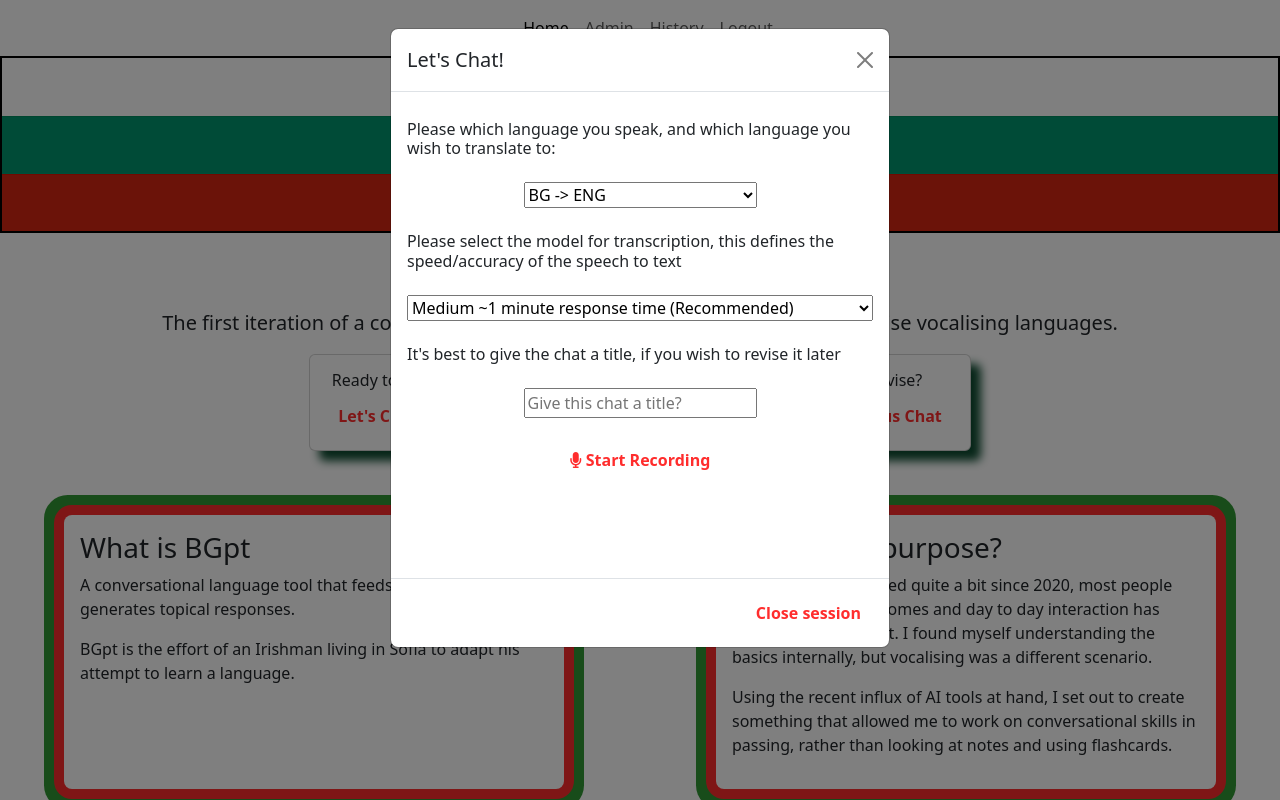
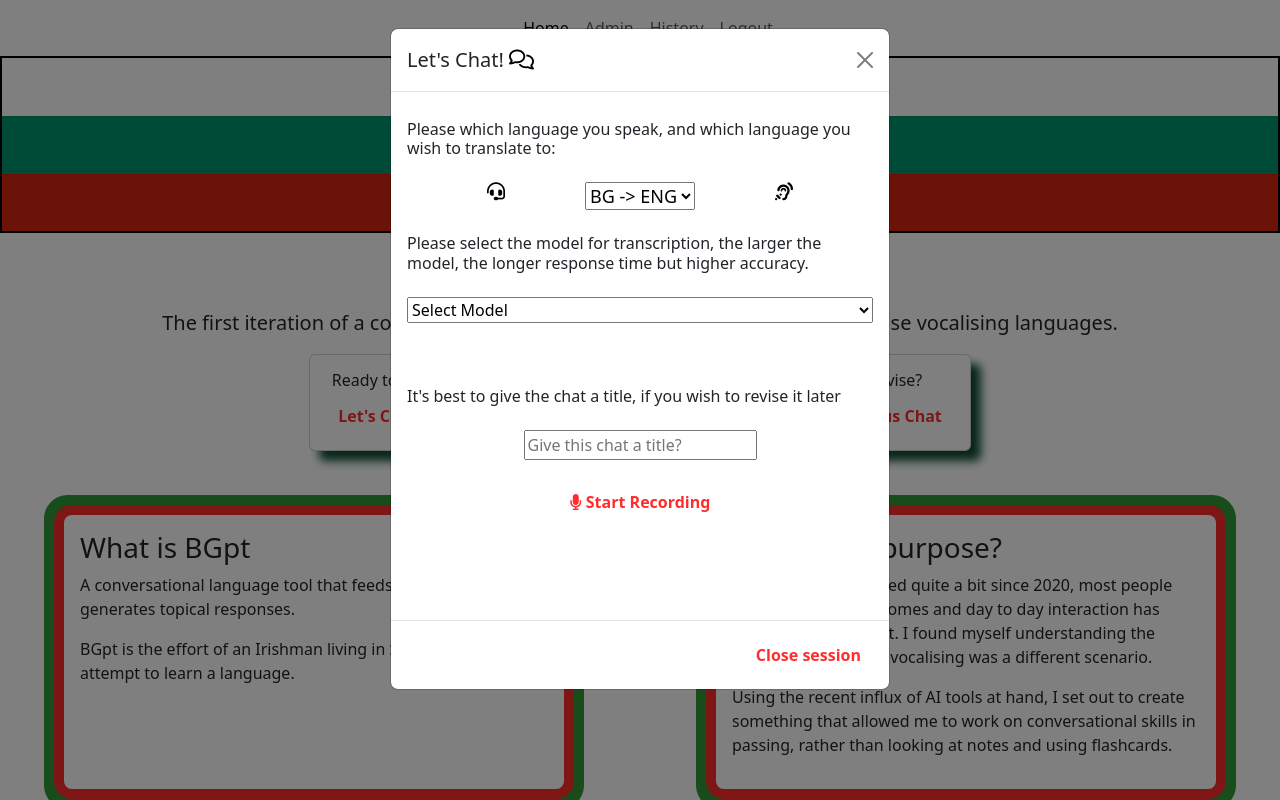
Before and after one commit to dermotbg/CS50W_final_project, a Django app: page / in a window 1280 px wide, after a click on "Let's Chat!". Run offline with Django 4.2, Linux system fonts and the light colour scheme; a user stored in the database is signed in; data comes from the database, SQL or seed files in the repository; both versions use the stored data as it was after the commit; some libraries are stand-ins or nearby versions.

Commit message:
Update chat modal / Add model desc cards

```diff
--- a/BGpt/static/BGpt/styles.css
+++ b/BGpt/static/BGpt/styles.css
@@ -278,9 +278,14 @@ body .resp {
   margin: 12px 0 12px 0;
 }
 
-#lang-selector {
-  max-width: 50%;
-  margin-left: 25%;
+#lang-container {
+  display: flex;
+  flex-direction: row;
+  justify-content: space-evenly;
+}
+
+#lang-container > * {
+  font-size: large;
 }
 
 #chat-title {
@@ -447,5 +452,14 @@ footer {
     -webkit-transform: translateX(100%);
   }
 }
+.model-inactive {
+  display: none;
+  transform: translate(100%);
+}
+
+.model-active {
+  display: block;
+  transform: translate(0%);
+}
 
 /*# sourceMappingURL=styles.css.map */
--- a/BGpt/static/BGpt/styles.scss
+++ b/BGpt/static/BGpt/styles.scss
@@ -305,9 +305,14 @@ body{
 #chat-modal > * {
     margin: 12px 0 12px 0;
 }
-#lang-selector{
-    max-width: 50%;
-    margin-left: 25%;
+
+#lang-container{
+    display: flex;
+    flex-direction: row;
+    justify-content: space-evenly;
+}
+#lang-container > * {
+    font-size: large;
 }
 #chat-title{
     max-width: 50%;
@@ -485,3 +490,15 @@ footer{
         -webkit-transform: translateX(100%);
     }
 }
+// #collapseBase, #collapseMid, #collapseLarge{
+//     display: none;
+//     max-height: 0;
+// }
+.model-inactive{
+    display: none;
+    transform: translate(100%);
+}
+.model-active{
+    display: block;
+    transform: translate(0%);
+}
--- a/BGpt/templates/BGpt/index.html
+++ b/BGpt/templates/BGpt/index.html
@@ -88,21 +88,73 @@
     <div class="modal-dialog">
       <div class="modal-content">
         <div class="modal-header">
-          <h1 class="modal-title fs-5" id="exampleModalLabel">Let's Chat!</h1>
+          <h1 class="modal-title fs-5" id="exampleModalLabel">Let's Chat! <i class="fa-regular fa-comments" style="color: #000000;"></i></h1>
           <button type="button" class="btn-close cls-sess" data-bs-dismiss="modal" aria-label="Close"></button>
         </div>
         <div class="modal-body" id="chat-modal">
           <h6>Please which language you speak, and which language you wish to translate to:</h6>
-          <select name="lang" id="lang-selector">
-              <option value="bg-en" selected="selected">BG -> ENG</option>
-              <option value="en-bg">ENG -> BG</option>
+
+          <div id="lang-container">
+            <i class="fa-solid fa-headset" style="color: #000000;"></i>
+            <select name="lang" id="lang-selector">
+                <option value="bg-en" selected="selected">BG -> ENG</option>
+                <option value="en-bg">ENG -> BG</option>
+            </select>
+            <i class="fa-solid fa-ear-listen" style="color: #000000;"></i>
+
+          </div>
+          <h6>Please select the model for transcription, the larger the model, the longer response time but higher accuracy.</h6>
+          <select name="model" id="model_selector" onchange="changeTip()">
+            <option value="select" selected="selected" disabled>Select Model</option>
+              <option value="base">Base</option>
+              <option value="med" >Medium</option>
+              <option value="large">Large</option>
           </select>
-          <h6>Please select the model for transcription, this defines the speed/accuracy of the speech to text</h6>
-          <select name="model" id="model_selector">
-              <option value="base">Base ~20 seconds response time (Inaccurate)</option>
-              <option value="med" selected="selected">Medium ~1 minute response time (Recommended) </option>
-              <option value="large">Large ~3 minute response time (Accurate)</option>
-          </select>
+          <!-- Tool tips -->
+          <div>
+            <!-- BASE -->
+            <p>
+              <button class="btn btn-primary" type="button"  hidden id="baseBtn" data-bs-toggle="collapse" data-bs-target="#collapseBase" aria-expanded="false" aria-controls="collapseBase">
+                Base desc
+              </button>
+            </p>
+            <div style="min-height: 120px;" class="model-inactive" id="base">
+              <div class="collapse collapse-horizontal" id="collapseBase">
+                <div class="card card-body" style="min-width: 300px; margin: 5% 5% 5% 5%;">
+                  Base: This is the fastest turnaround (~20 seconds in test for short queries) but also the most inaccurate. If your questions/comments are simple and
+                  clear this should work for you.
+                </div>
+              </div>
+            </div>
+            <!-- MID -->
+            <p>
+              <button class="btn btn-primary" type="button" id="midBtn" hidden data-bs-toggle="collapse" data-bs-target="#collapseMid" aria-expanded="false" aria-controls="collapseMid">
+                Medium desc
+              </button>
+            </p>
+            <div style="min-height: 120px;" class="model-inactive" id="mid">
+              <div class="collapse collapse-horizontal" id="collapseMid">
+                <div class="card card-body" style="min-width: 300px; margin: 5% 5% 5% 5%;">
+                  Medium: The middle ground, decent turnaround (~1 minute in test for short queries) and decently accurate.
+                  If you're ok with waiting a bit longer, this option is recommeneded.
+                </div>
+              </div>
+            </div>
+            <!-- LARGE -->
+            <p>
+              <button class="btn btn-primary" type="button" hidden id="largeBtn" data-bs-toggle="collapse" data-bs-target="#collapseLarge" aria-expanded="false" aria-controls="collapseLarge">
+                Large desc
+              </button>
+            </p>
+            <div style="min-height: 120px;" class="model-inactive" id="large">
+              <div class="collapse collapse-horizontal" id="collapseLarge">
+                <div class="card card-body" style="min-width: 300px; margin: 5% 5% 5% 5%;">
+                  Large: The most accurate but by far the longest turnaround. (~3 minutes in test for short queries)
+                </div>
+              </div>
+            </div>
+          </div>
+          <!-- TT end -->
           <h6>It's best to give the chat a title, if you wish to revise it later</h6>
           <input type="text" name="title" id="chat-title" placeholder="Give this chat a title?">
           <button id="btn-start" class="btn btn-prim"> <i class="fa-solid fa-microphone"></i> Start Recording</button>
@@ -172,4 +224,70 @@
 
 {% block page_scripts %}
 <script src="{% static 'BGpt/audio.js' %}"></script>
+<script>
+  function changeTip() {
+      const base = document.querySelector('#base');
+      const baseBtn = document.querySelector('#baseBtn');
+
+      const mid = document.querySelector('#mid');
+      const midBtn = document.querySelector('#midBtn');
+
+      const large = document.querySelector('#large');
+      const largeBtn = document.querySelector('#largeBtn');
+
+      const selector = document.querySelector('#model_selector');
+
+      if (selector.value == 'base'){
+        if (large.classList.contains('model-active')){
+          largeBtn.click();
+          large.classList.remove('model-active')
+          large.classList.add('model-inactive')
+        }
+
+        if (mid.classList.contains('model-active')){
+          midBtn.click();
+          mid.classList.remove('model-active');
+          mid.classList.add('model-inactive');
+        }
+
+        base.classList.remove('model-inactive')
+        base.classList.add('model-active')
+        baseBtn.click();
+      }
+      else if (selector.value == 'med'){
+        if (base.classList.contains('model-active')){
+          baseBtn.click();
+          base.classList.remove('model-active')
+          base.classList.add('model-inactive')
+        }
+
+        if (large.classList.contains('model-active')){
+          largeBtn.click();
+          large.classList.remove('model-active');
+          large.classList.add('model-inactive');
+        }
+
+        mid.classList.remove('model-inactive')
+        mid.classList.add('model-active')
+        midBtn.click();
+      }
+      else if (selector.value == 'large'){
+        if (base.classList.contains('model-active')){
+          baseBtn.click();
+          base.classList.remove('model-active')
+          base.classList.add('model-inactive')
+        }
+
+        if (mid.classList.contains('model-active')){
+          midBtn.click();
+          mid.classList.remove('model-active');
+          mid.classList.add('model-inactive');
+        }
+
+        large.classList.remove('model-inactive')
+        large.classList.add('model-active')
+        largeBtn.click();
+      }
+    };
+</script>
 {% endblock %}
--- a/BGpt/templates/BGpt/layout.html
+++ b/BGpt/templates/BGpt/layout.html
@@ -43,7 +43,7 @@
       </div>
       <footer>
         <div>Created for CS50W's Capstone Assignment.</div>
-        <div>Follow me on: <a href="https://github.com/dermotbg" target="_blank">Github</a></div>
+        <div>Follow me on: <a href="https://github.com/dermotbg" target="_blank"><i class="fa-brands fa-github" style="color: #000000;"></i></i></a></div>
       </footer>
       {% block page_scripts %}{% endblock %}
   </body>
```
Also changed, not shown: db.sqlite3.
